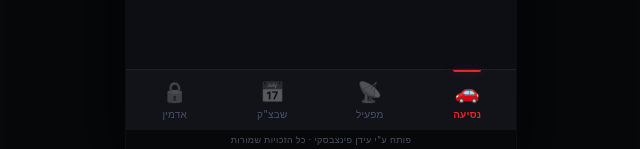
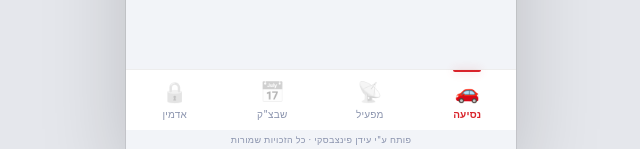
Before and after one commit to idan41601/hapak-natziv, a Next.js app: page / in a window 1280 px wide. Shown: the part 651-800 px from the top of the page, without its empty margins (446-1086 px from the left). Built offline with nearby package versions, Linux system fonts and the light colour scheme; no server answers; the database is empty.

Commit message:
Update globals.css

```diff
--- a/src/app/globals.css
+++ b/src/app/globals.css
@@ -1,28 +1,27 @@
 * { box-sizing: border-box; margin: 0; padding: 0; }
 
 :root {
-  --black:   #07080A;
-  --bg:      #0C0E14;
-  --panel:   #111319;
-  --surface: #161B25;
-  --lift:    #1B2130;
-  --edge:    #232A3A;
-  --line:    rgba(255,255,255,.06);
-  --line2:   rgba(255,255,255,.12);
+  --bg:      #F2F4F8;
+  --panel:   #FFFFFF;
+  --surface: #F7F8FA;
+  --lift:    #ECEEF3;
+  --edge:    #DDE0E8;
+  --line:    rgba(0,0,0,.07);
+  --line2:   rgba(0,0,0,.14);
 
-  --red:        #E8232A;
-  --red-mid:    rgba(232,35,42,.22);
-  --red-glow:   rgba(232,35,42,.4);
-  --red-border: rgba(232,35,42,.35);
+  --red:        #D9242B;
+  --red-mid:    rgba(217,36,43,.12);
+  --red-glow:   rgba(217,36,43,.3);
+  --red-border: rgba(217,36,43,.3);
 
-  --green:      #00D47E;
-  --green-mid:  rgba(0,212,126,.14);
-  --amber:      #F5A623;
-  --amber-mid:  rgba(245,166,35,.14);
+  --green:      #00A85F;
+  --green-mid:  rgba(0,168,95,.1);
+  --amber:      #C97B0A;
+  --amber-mid:  rgba(201,123,10,.1);
 
-  --t1: #E8EAF2;
-  --t2: #8A93AD;
-  --t3: #4A5268;
+  --t1: #0E1117;
+  --t2: #4A5268;
+  --t3: #8A93AD;
 
   --r:  8px;
   --r2: 5px;
@@ -31,7 +30,7 @@
 html, body {
   font-family: -apple-system, BlinkMacSystemFont, 'SF Pro Display', 'Segoe UI', system-ui, sans-serif;
   direction: rtl;
-  background: var(--black);
+  background: #E5E7EC;
   min-height: 100dvh;
   color: var(--t1);
   -webkit-font-smoothing: antialiased;
@@ -53,7 +52,7 @@ input, textarea, select, button { font-family: inherit; }
 }
 @media (min-width: 500px) {
   .phone {
-    box-shadow: 0 0 0 1px rgba(255,255,255,.04), 0 32px 80px rgba(0,0,0,.8);
+    box-shadow: 0 0 0 1px rgba(0,0,0,.08), 0 32px 80px rgba(0,0,0,.18);
   }
 }
 
@@ -104,7 +103,7 @@ input, textarea, select, button { font-family: inherit; }
   gap: 8px;
   transition: background .12s, border-color .12s;
 }
-.btn-ghost:active { background: var(--lift); border-color: var(--line2); }
+.btn-ghost:active { background: var(--lift); border-color: var(--edge); }
 
 .field-label {
   font-size: 10px;
@@ -117,7 +116,7 @@ input, textarea, select, button { font-family: inherit; }
 }
 
 .input {
-  background: var(--surface);
+  background: var(--panel);
   border: 1px solid var(--edge);
   border-radius: var(--r2);
   padding: 0 13px;
```
